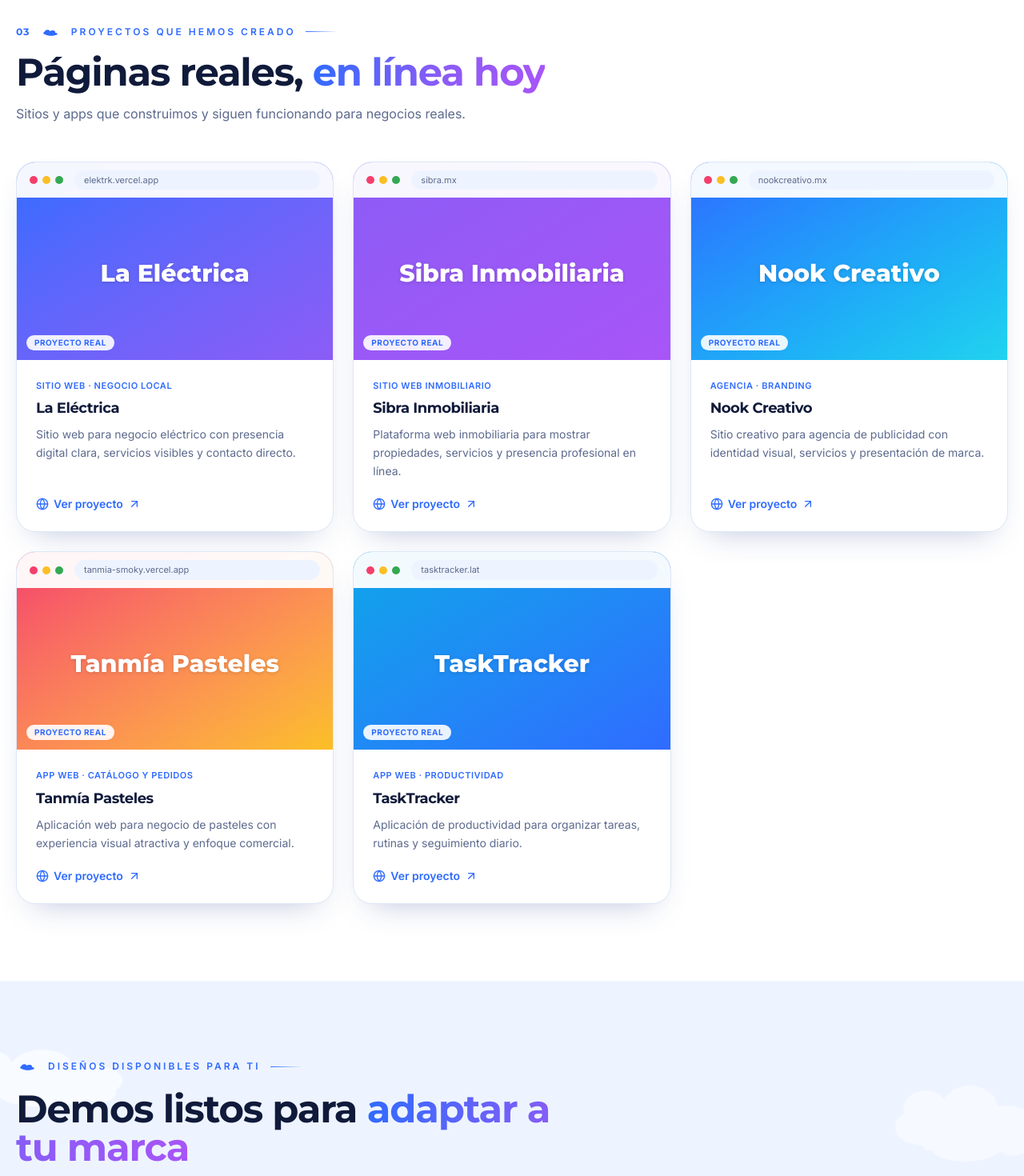
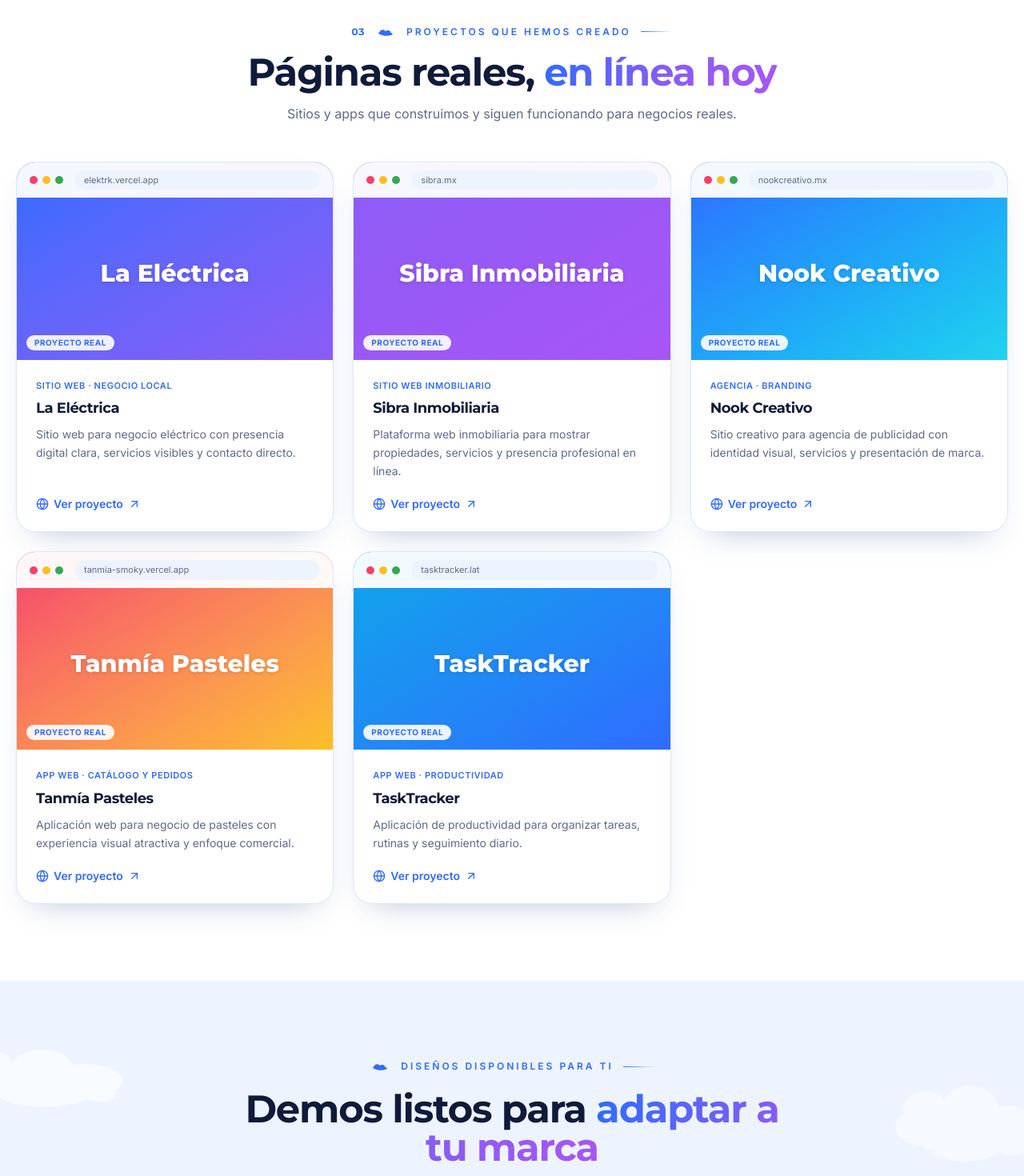
Before and after one commit to VladWithCode/ggmarketing, a Next.js app: page / in a window 1280 px wide. Shown: the part 2920-4390 px from the top of the page at 80% size. Built offline with nearby package versions, Linux system fonts and the light colour scheme; no server answers; the database is empty.

Commit message:
fix: align section headings consistently

```diff
--- a/src/components/sections/process.tsx
+++ b/src/components/sections/process.tsx
@@ -21,9 +21,9 @@ export function Process() {
       <CloudShape variant="puffy" fill="#ffffff" opacity={0.06} className="animate-cloud-rev pointer-events-none absolute right-[-2%] bottom-10 w-64" />
 
       <div className="container-page relative">
-        <Reveal>
+        <Reveal className="mx-auto max-w-2xl text-center">
           <SectionEyebrow tone="dark">Cómo trabajamos</SectionEyebrow>
-          <h2 className="mt-4 max-w-2xl font-display text-3xl font-bold tracking-tight text-white md:text-5xl">
+          <h2 className="mt-4 font-display text-3xl font-bold tracking-tight text-white md:text-5xl">
 De la estrategia a los <span className="text-gradient">resultados</span>, paso a paso
           </h2>
         </Reveal>
--- a/src/components/sections/showcase-projects.tsx
+++ b/src/components/sections/showcase-projects.tsx
@@ -16,12 +16,12 @@ export function ShowcaseProjects() {
   return (
     <section id="proyectos" className="relative bg-white py-24">
       <div className="container-page">
-        <Reveal>
+        <Reveal className="mx-auto max-w-2xl text-center">
           <SectionEyebrow index="03">Proyectos que hemos creado</SectionEyebrow>
-          <h2 className="mt-4 max-w-2xl font-display text-3xl font-bold tracking-tight md:text-5xl">
+          <h2 className="mt-4 font-display text-3xl font-bold tracking-tight md:text-5xl">
             Páginas reales, <span className="text-gradient">en línea hoy</span>
           </h2>
-          <p className="mt-4 max-w-xl text-[color:var(--color-muted)]">
+          <p className="mx-auto mt-4 max-w-xl text-[color:var(--color-muted)]">
             Sitios y apps que construimos y siguen funcionando para negocios reales.
           </p>
         </Reveal>
--- a/src/components/sections/templates-gallery.tsx
+++ b/src/components/sections/templates-gallery.tsx
@@ -19,7 +19,7 @@ export function TemplatesGallery() {
       <CloudShape variant="puffy" fill="#ffffff" opacity={0.5} className="animate-cloud-rev pointer-events-none absolute right-[-2%] top-24 w-56" />
 
       <div className="container-page relative">
-        <Reveal className="max-w-2xl">
+        <Reveal className="mx-auto max-w-2xl text-center">
           <SectionEyebrow>Diseños disponibles para ti</SectionEyebrow>
           <h2 className="mt-4 font-display text-3xl font-bold tracking-tight md:text-5xl">
             Demos listos para <span className="text-gradient">adaptar a tu marca</span>
```
